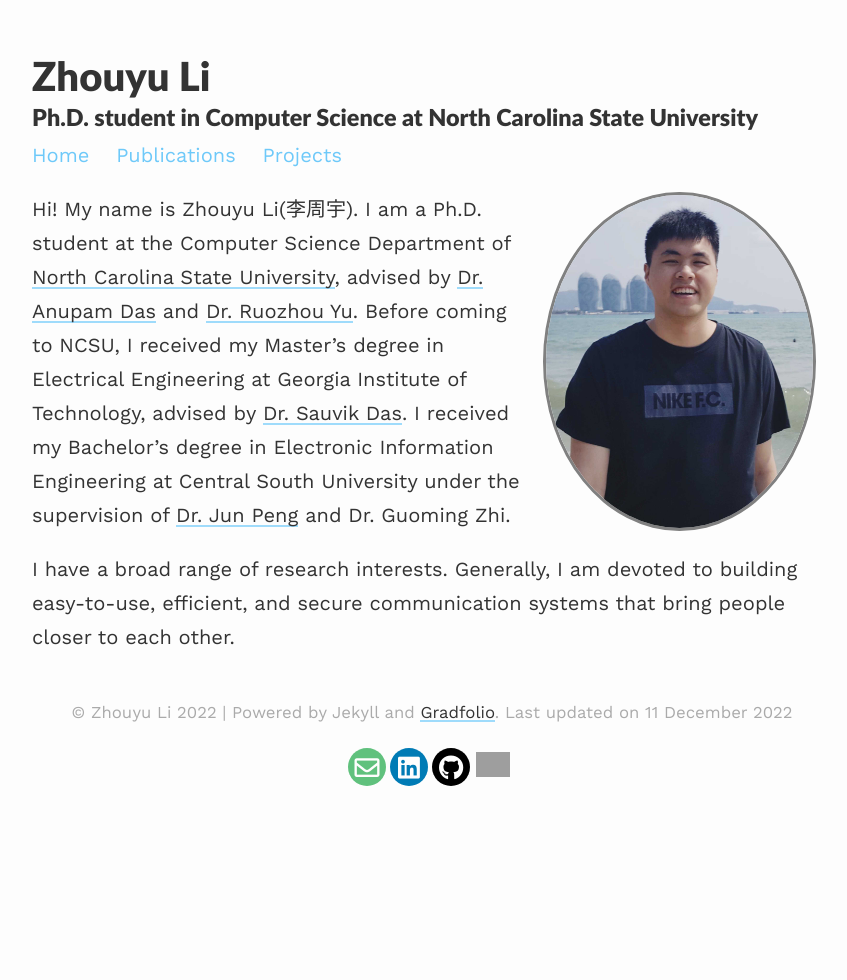
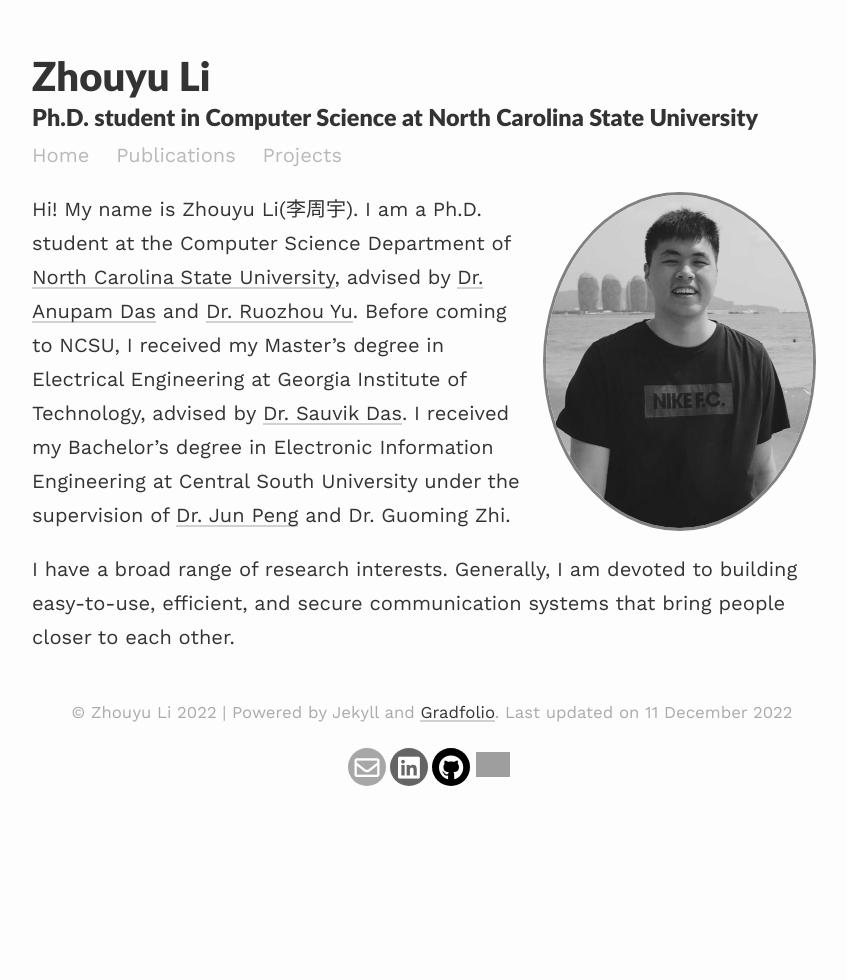
Before and after one commit to lizhouyu/lizhouyu.github.io, a Jekyll site: the page built from index.md, in a window 1280 px wide. Shown: the whole page, without its empty margins (208-1055 px from the left). Built offline with Jekyll 4.4.1, drawn with Linux system fonts in a browser that asks for light colours; nearby versions of some CDN libraries; grey boxes are pictures that could not be loaded.

Commit message:
Set the whole site as gray in memorial of him

```diff
--- a/_layouts/default.html
+++ b/_layouts/default.html
@@ -2,6 +2,16 @@
 # layout: compress
 ---
 <!DOCTYPE html>
+<style>
+html {
+    -webkit-filter: grayscale(100%);
+    -moz-filter: grayscale(100%);
+    -ms-filter: grayscale(100%);
+    -o-filter: grayscale(100%);
+    filter: grayscale(100%);
+    filter: progid:DXImageTransform.Microsoft.BasicImage(grayscale=1);
+}
+</style>
 <html>
 
     <head>
```
